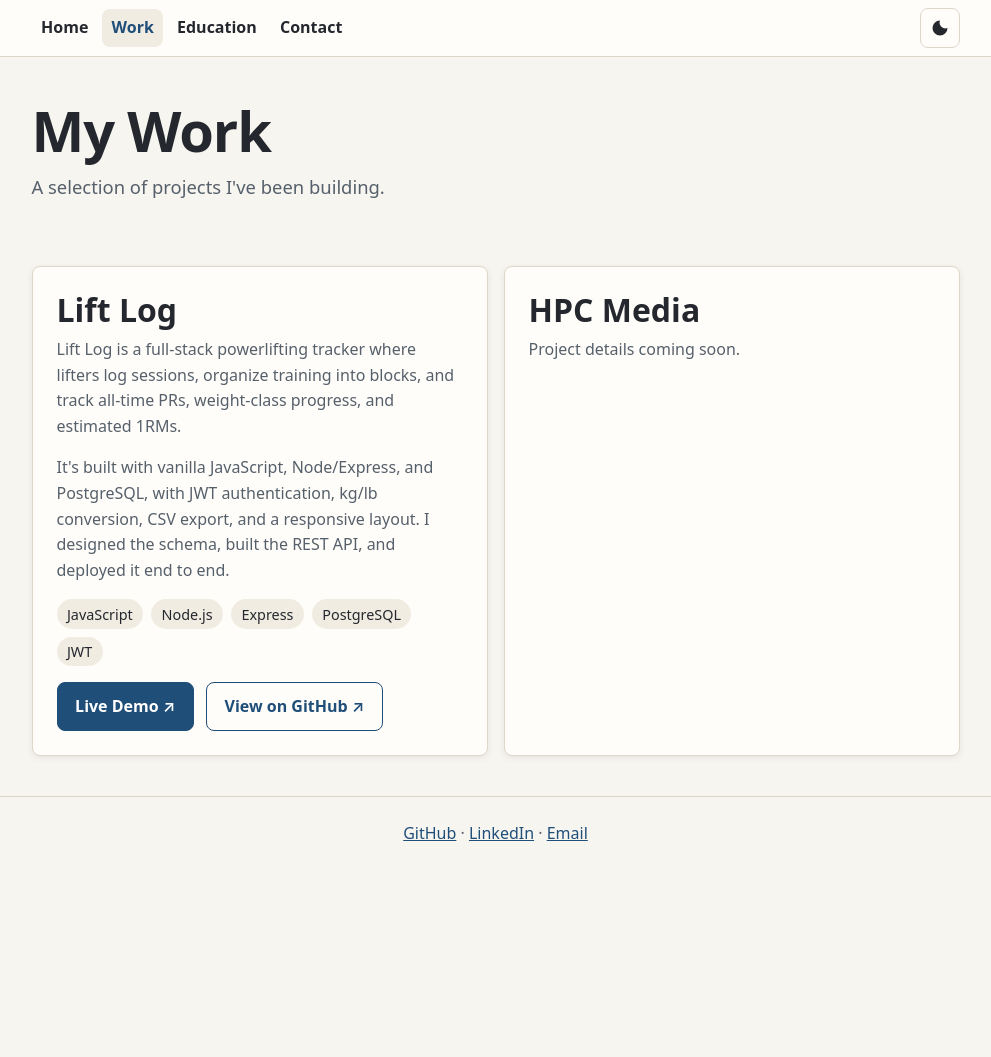
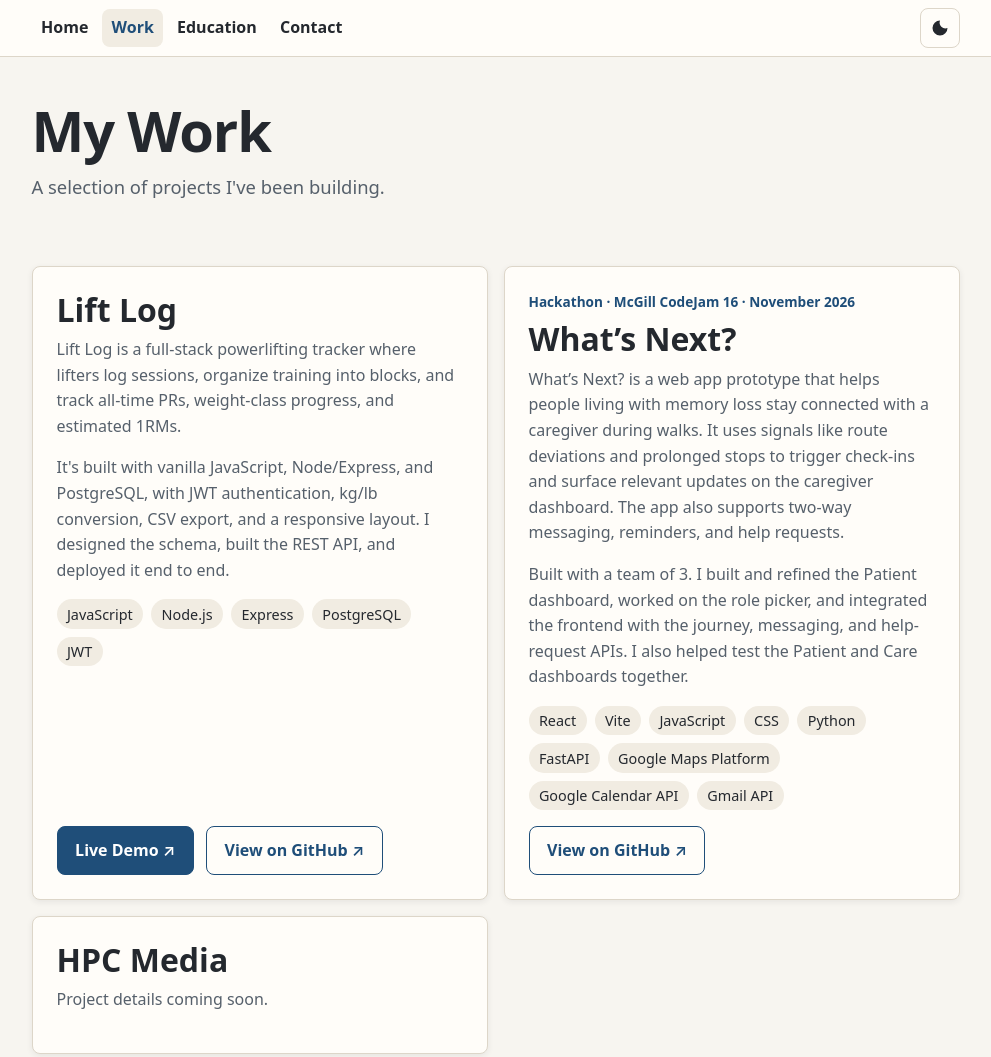
Before and after one commit to GonzaloDalmau/GonzaloDalmau.github.io, a plain HTML site: page work.html in a window 1280 px wide. Shown: the top 1057 px of the page, without its empty margins (137-1128 px from the left). Before the commit the page ends 870 px from the top, so only its background shows below. Drawn offline with Linux system fonts and the light colour scheme.

Commit message:
Add What's Next? hackathon project from McGill CodeJam 16
Co-Authored-By: Claude Opus 5.5 <noreply@anthropic.com>

```diff
--- a/theme.css
+++ b/theme.css
@@ -302,6 +302,10 @@ main {
   gap: var(--space-2);
 }
 
+.card-grid-wide {
+  grid-template-columns: repeat(auto-fit, minmax(min(100%, 380px), 1fr));
+}
+
 .card {
   display: flex;
   flex-direction: column;
@@ -376,6 +380,13 @@ main {
   color: var(--muted);
 }
 
+.card .project-tag {
+  margin-bottom: var(--space-1);
+  color: var(--accent);
+  font-size: 0.85rem;
+  font-weight: 700;
+}
+
 .project-stack {
   margin: 0 0 var(--space-2);
 }
--- a/work.html
+++ b/work.html
@@ -43,7 +43,7 @@
         <h1>My Work</h1>
         <p class="lead">A selection of projects I've been building.</p>
       </section>
-      <section class="card-grid" aria-label="Projects">
+      <section class="card-grid card-grid-wide" aria-label="Projects">
         <article class="card">
           <h2>Lift Log</h2>
           <p>
@@ -70,6 +70,38 @@
           </div>
         </article>
         <article class="card">
+          <p class="project-tag">Hackathon · McGill CodeJam 16 · November 2026</p>
+          <h2>What’s Next?</h2>
+          <p>
+            What’s Next? is a web app prototype that helps people living with
+            memory loss stay connected with a caregiver during walks. It uses
+            signals like route deviations and prolonged stops to trigger
+            check-ins and surface relevant updates on the caregiver dashboard.
+            The app also supports two-way messaging, reminders, and help
+            requests.
+          </p>
+          <p>
+            Built with a team of 3. I built and refined the Patient dashboard,
+            worked on the role picker, and integrated the frontend with the
+            journey, messaging, and help-request APIs. I also helped test the
+            Patient and Care dashboards together.
+          </p>
+          <ul class="skill-list project-stack" aria-label="Technologies used">
+            <li>React</li>
+            <li>Vite</li>
+            <li>JavaScript</li>
+            <li>CSS</li>
+            <li>Python</li>
+            <li>FastAPI</li>
+            <li>Google Maps Platform</li>
+            <li>Google Calendar API</li>
+            <li>Gmail API</li>
+          </ul>
+          <div class="button-row">
+            <a class="btn" href="https://github.com/WebProgremmer1/McGill" target="_blank" rel="noopener noreferrer">View on GitHub ↗</a>
+          </div>
+        </article>
+        <article class="card">
           <h2>HPC Media</h2>
           <!-- TODO(Gonzalo): add a summary, stack, and the correct repo link. -->
           <p>Project details coming soon.</p>
```
Also changed, not shown: index.html (+18 -0 lines).
